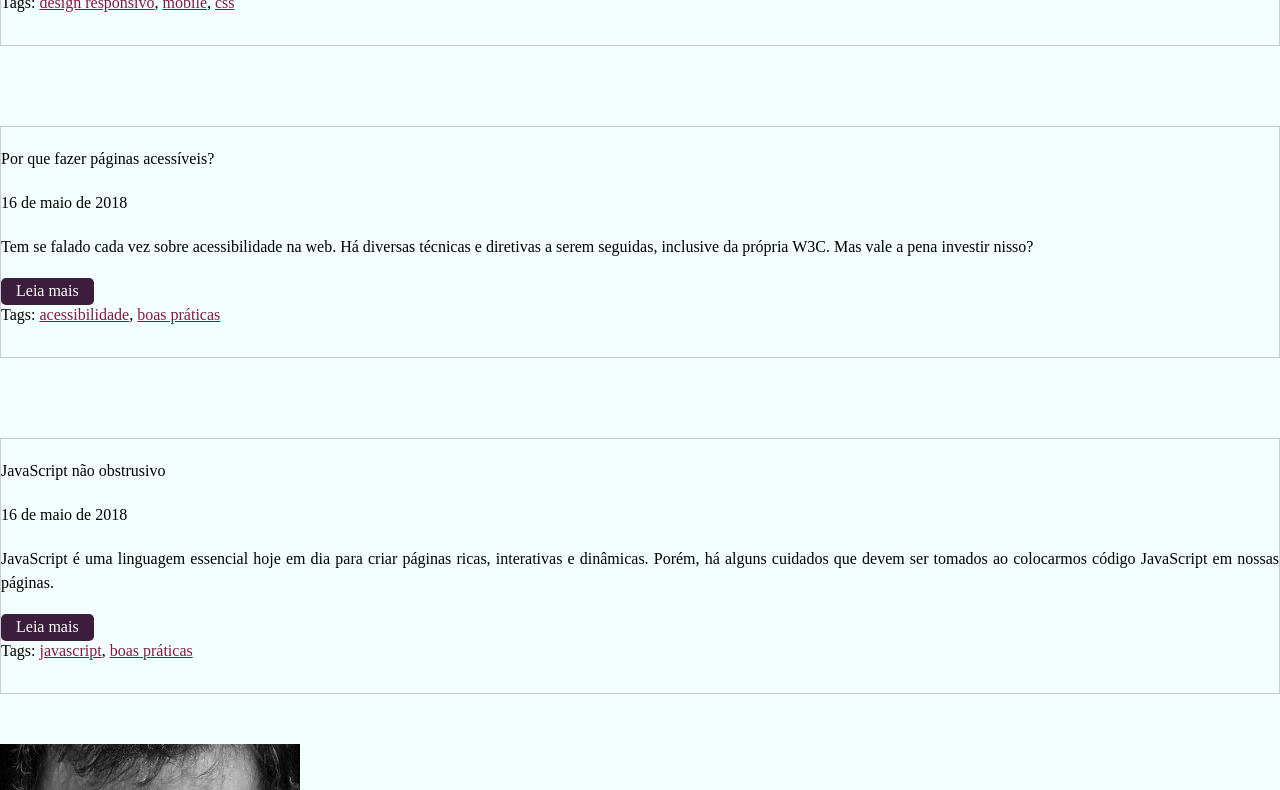
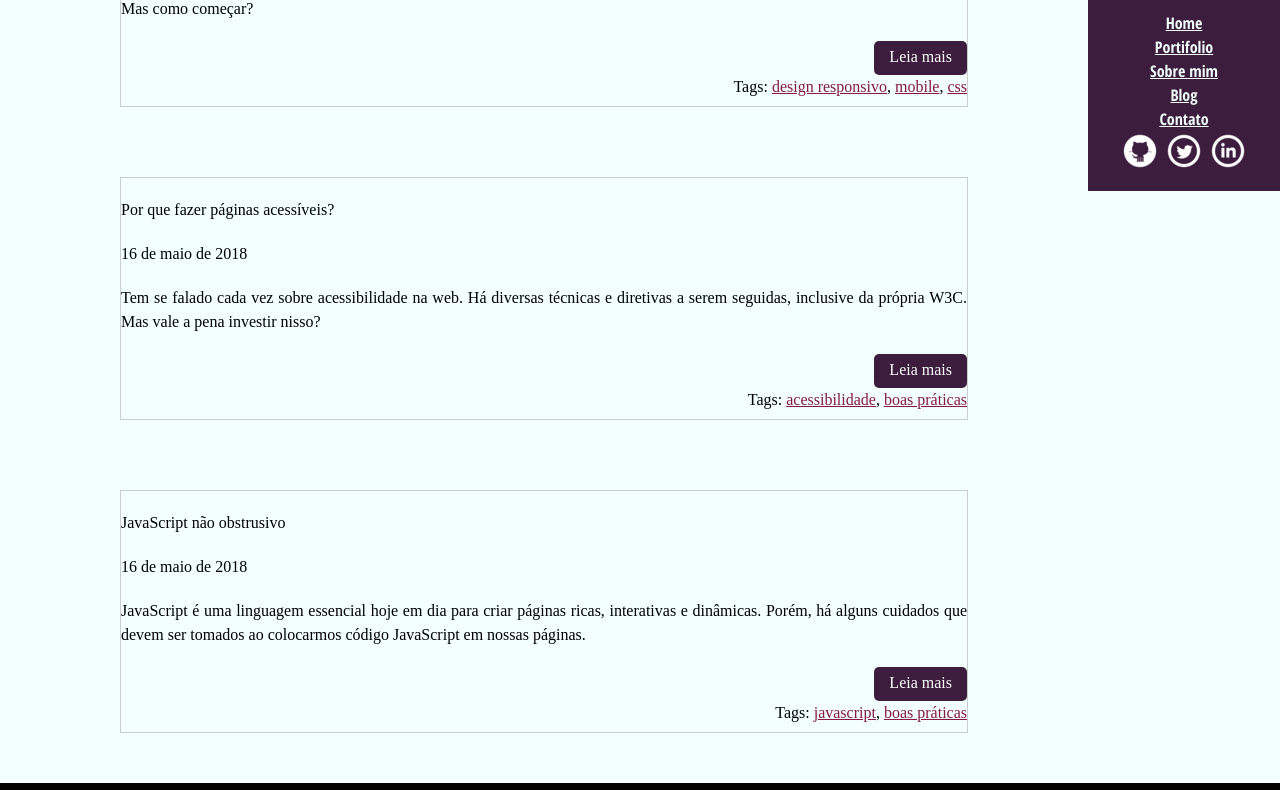
Before and after one commit to joeyandrader/HTMLCSSI, a plain HTML site: page blog.html in a window 1280 px wide. Shown: the part 316-1106 px from the top of the page. Drawn offline with Linux system fonts and the light colour scheme.

Commit message:
Resumo da Aula 10

```diff
--- a/blog.html
+++ b/blog.html
@@ -23,7 +23,7 @@
 				<time datetime="2018-05-16">16 de maio de 2018</time>
 				<p>Design responsivo tem ganho cada vez mais atenção como técnica de desenvolvimento de páginas web para dispositivos móveis. Mas como começar?</p>
 				<a class="leia-mais" href="#">Leia mais</a>
-				<footer>Tags: <a href="#">design responsivo</a>, <a href="#">mobile</a>, <a href="#">css</a></footer>
+				<footer class="tags-noticias">Tags: <a href="#">design responsivo</a>, <a href="#">mobile</a>, <a href="#">css</a></footer>
 			</article>
 		</div>
 		<div>
@@ -32,7 +32,7 @@
 				<time datetime="2018-05-16">16 de maio de 2018</time>
 				<p>Tem se falado cada vez sobre acessibilidade na web. Há diversas técnicas e diretivas a serem seguidas, inclusive da própria W3C. Mas vale a pena investir nisso?</p>
 				<a class="leia-mais" href="#">Leia mais</a>
-				<footer>Tags: <a href="#">acessibilidade</a>, <a href="#">boas práticas</a></footer>
+				<footer class="tags-noticias">Tags: <a href="#">acessibilidade</a>, <a href="#">boas práticas</a></footer>
 			</article>
 		</div>
 		<div>
@@ -41,7 +41,7 @@
 				<time datetime="2018-05-16">16 de maio de 2018</time>
 				<p>JavaScript é uma linguagem essencial hoje em dia para criar páginas ricas, interativas e dinâmicas. Porém, há alguns cuidados que devem ser tomados ao colocarmos código JavaScript em nossas páginas.</p>
 				<a class="leia-mais" href="#">Leia mais</a>
-				<footer>Tags: <a href="#">javascript</a>, <a href="#">boas práticas</a></footer>
+				<footer class="tags-noticias">Tags: <a href="#">javascript</a>, <a href="#">boas práticas</a></footer>
 			</article>
 		</div>
 	</main>
--- a/css/bio.css
+++ b/css/bio.css
@@ -14,10 +14,12 @@
    	padding: 25px;
    	margin: 0px;
    	text-transform: uppercase;
+   	border-bottom: 10px solid black;
    }
    h2 {
    	font-size: 40px;
    	font-family: "Open Sans", sans-serif;
+   	clear: both;
    }
 
    p {
@@ -39,6 +41,16 @@
    	text-align: center;
    	padding: 20px;
    	font-family: "Open Sans Condensed", sans-serif;
+   	float: right;
+   }
+   aside, img {
+   	float: right;
+   	width: 15%;
+   	border-bottom: 10px solid black;
+   }
+   aside {
+   	clear: right;
+   	box-sizing: border-box;
    }
    aside h1 {
    	font-size: 30px;
@@ -53,11 +65,11 @@
    	background-color: #000;
    	color: #F2FFFC;
    	padding: 20px;
+   	clear: both;
    }
 
    nav a {
    	color: #F2FFFC;
-   	text-transform: lowercase;
    }
    main a {
    	color: #851944;
@@ -70,7 +82,7 @@
    	display: block;
    	width: 40px;
    	height: 40px;
-    font-size: 0px; /* pode usar assim para esconder as fontes ou 	text-indent: -9999px;*/
+   	font-size: 0px; /* pode usar assim para esconder as fontes ou 	text-indent: -9999px;*/
    }
    .github {
    	background-image: url(../bio/github.png);
@@ -86,3 +98,20 @@
    	margin-right: auto;
    	width: 720px;
    }
+   .fiat {
+   	float: right;
+   	margin-left: 50px;
+   }
+   .petrobras {
+   	float: left;
+   	margin-right: 50px;
+   }
+   main {
+   	float: left;
+   	width: 85%;
+   }
+   cite {
+   	font-style: italic;
+   	float: right;
+   	padding: 5px;
+   }
--- a/css/site.css
+++ b/css/site.css
@@ -15,6 +15,7 @@
    	border-bottom: 10px solid black;
    	font-size: 60px;
    	text-transform: uppercase;
+   	padding:25px;
    }
    h2 {
    	font-family: "Arial" sans-serif;
@@ -75,7 +76,8 @@
    	border: 10px solid #C2CCCA;
    }
    main div {
-   	padding: 30px 0;
+   	padding: 20px 10px;
+   	margin: 10px;
    }
    strong {
    	font-weight: bold;
@@ -86,15 +88,18 @@
    h2 {
    	font-size: 30px;
    }
-   #rodape-da-pagina {
+   .rodape-da-pagina {
    	background-color: #000;
    	color: #F2FFFC;
    	padding: 20px;
+   	clear: both;
    }
    article {
-   	padding-bottom: 30px;
+   	padding-bottom: 65px;
    	border: 1px solid #ccc;
    	margin-bottom: 20px;
+   	margin-right: 100px;
+   	margin-left: 100px;
    }
 
    /* by Joel */
@@ -105,9 +110,29 @@
    	padding-bottom: 6px;
    	text-decoration: none;
    	background-color: #3C1D3D;
+   	float: right;
 
    }
    .leia-mais:hover {
    	background-color: #851944;
    }
+   .tags-noticias {
+   	float: right;
+   	clear: both;
+   }
    /*  ######  */
+
+   /* Ajustando menus */
+   aside {
+   	float: right;
+   	clear: right;
+   	box-sizing: border-box;
+   }
+   aside, img  {
+   	float: right;
+   	width: 15%;
+   }
+   main {
+   	float: left;
+   	width: 85%;
+   }
```
Also changed, not shown: bio/bio.html (+3 -3 lines), 1 other file.
